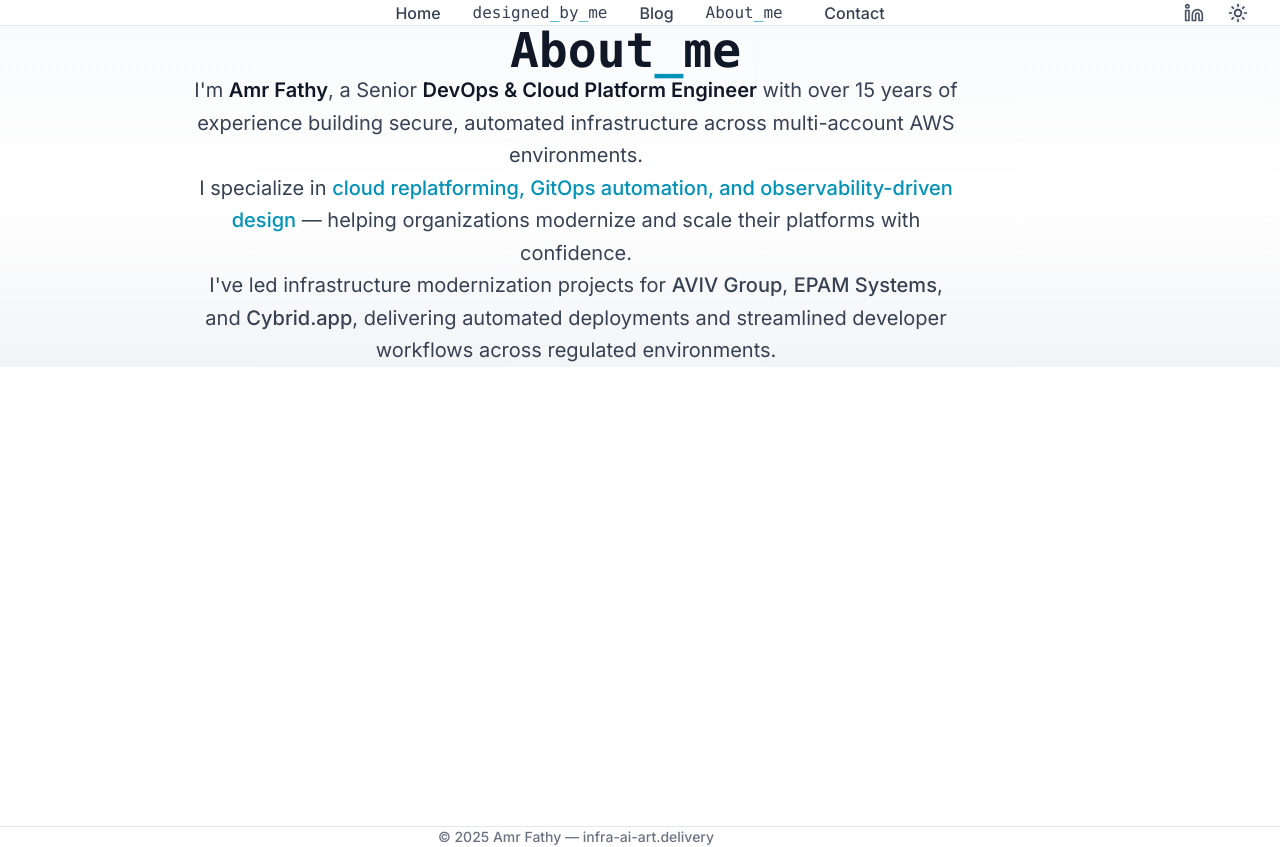
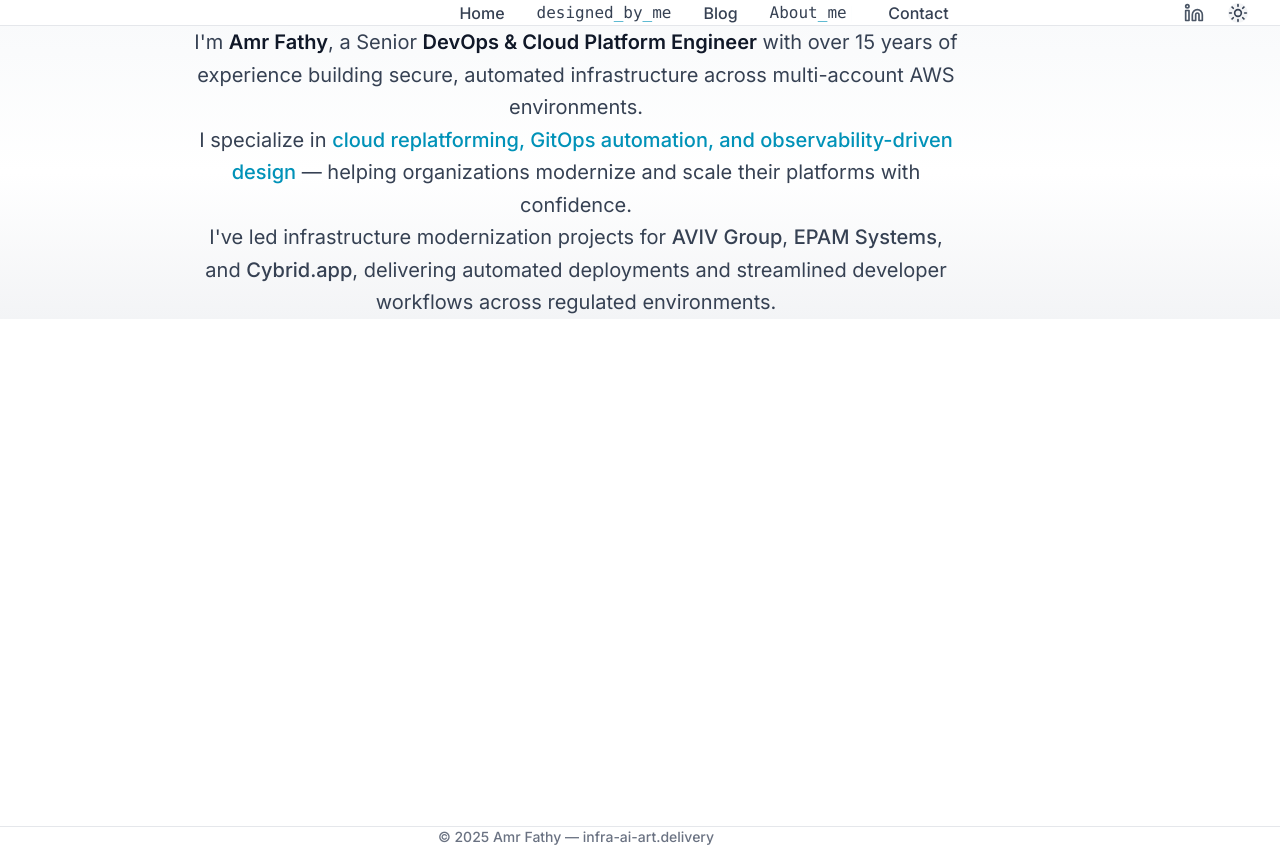
Before and after one commit to amohsenter09-github/devops-portfolio-website, a Next.js app: page /about in a window 1280 px wide. Built offline with nearby package versions, Linux system fonts and the light colour scheme.

Commit message:
Refactor About page to simplify header and enhance content presentation
- Removed animated header elements for a cleaner design.
- Improved layout of the content section for better readability and visual flow.

```diff
--- a/src/app/about/page.tsx
+++ b/src/app/about/page.tsx
@@ -14,42 +14,6 @@
             animate={{ opacity: 1, y: 0 }}
             transition={{ duration: 0.6 }}
           >
-            <motion.h1
-              className="text-4xl md:text-5xl font-bold text-gray-900 mb-8 font-mono"
-              initial={{ opacity: 0, y: 10 }}
-              animate={{ opacity: 1, y: 0 }}
-              transition={{ duration: 0.8, ease: "easeOut" }}
-            >
-              <motion.span
-                initial={{ opacity: 0 }}
-                animate={{ opacity: 1 }}
-                transition={{ duration: 0.3, delay: 0.2 }}
-              >
-                About
-              </motion.span>
-              <motion.span
-                initial={{ opacity: 0, x: -10 }}
-                animate={{ opacity: 1, x: 0 }}
-                transition={{ duration: 0.3, delay: 0.5 }}
-                className="text-cyan-600"
-              >
-                _
-              </motion.span>
-              <motion.span
-                initial={{ opacity: 0 }}
-                animate={{ opacity: 1 }}
-                transition={{ duration: 0.3, delay: 0.7 }}
-              >
-                me
-              </motion.span>
-              <motion.span
-                animate={{ opacity: [1, 0, 1] }}
-                transition={{ duration: 1, repeat: Infinity, ease: "easeInOut" }}
-                className="ml-1 text-cyan-600"
-              >
-                |
-              </motion.span>
-            </motion.h1>
             <div className="space-y-6 max-w-3xl mx-auto">
               <p className="text-lg md:text-xl text-gray-700 leading-relaxed">
                 I&apos;m <span className="font-semibold text-gray-900">Amr Fathy</span>, a Senior <span className="font-semibold text-gray-900">DevOps & Cloud Platform Engineer</span> with over 15 years of experience building secure, automated infrastructure across multi-account AWS environments.
--- a/src/components/Nav.tsx
+++ b/src/components/Nav.tsx
@@ -14,8 +14,8 @@
     <header className="bg-white border-b border-gray-200 sticky top-0 z-50">
       <nav className="mx-auto max-w-7xl px-4 sm:px-6 lg:px-8 py-4 relative">
         <div className="flex items-center justify-center w-full">
-          {/* Navigation Tabs - Centered */}
-          <div className="flex flex-wrap justify-center gap-4 sm:gap-6 lg:gap-8 items-center">
+          {/* Navigation Tabs - Centered with slight right shift */}
+          <div className="flex flex-wrap justify-center gap-4 sm:gap-6 lg:gap-8 items-center translate-x-8 md:translate-x-12 lg:translate-x-16">
             <Link
               href="/"
               className="text-base font-medium transition-colors px-4 py-2 rounded-full text-gray-700 hover:text-gray-900"
```
